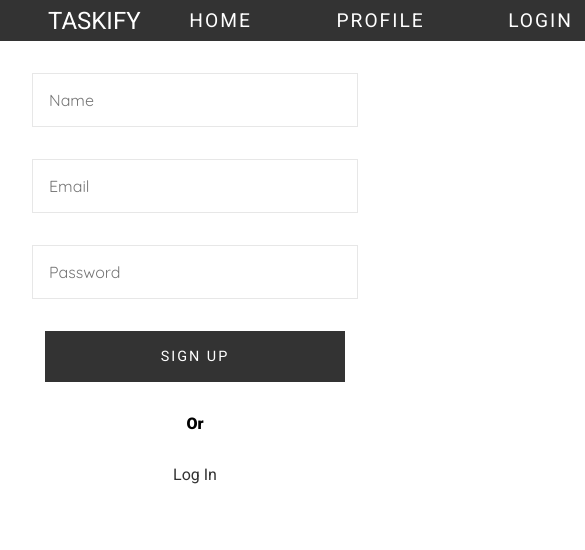
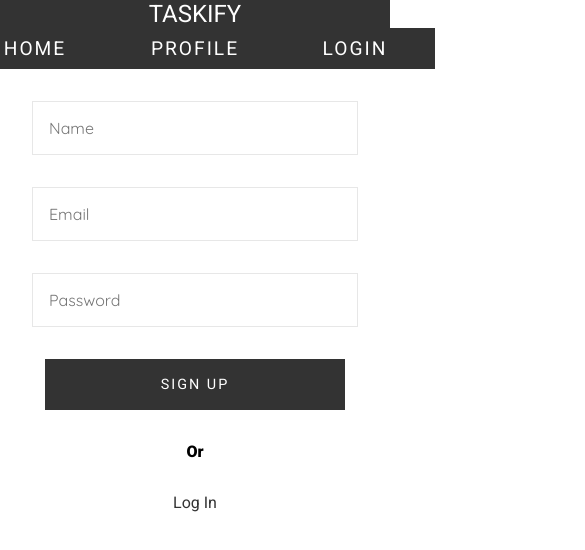
Before and after one commit to sparshjain531/Taskify-todo, a React (Vite) app: page /register in a window 390 px wide. Shown: the top 550 px of the page, 585 px wide, since content can reach past the window. Built offline with nearby package versions, Linux system fonts and the light colour scheme; no server answers.

Commit message:
edit media queries

```diff
--- a/src/styles/mediaquery.scss
+++ b/src/styles/mediaquery.scss
@@ -1,5 +1,24 @@
 @media (max-width: 900px) {
-    .login {
-      padding: 0;
+  .login {
+    padding: 0;
+  }
+}
+
+@media only screen and (max-width: 600px) {
+  .header {
+    background-color: $color3;
+    display: flex;
+    flex-direction: column;
+    align-items: center;
+    justify-content: center;
+    width: 100%;
+
+    >div {
+      h2 {
+        text-transform: uppercase;
+        color: $color2;
+        font-weight: 400;
+      }
     }
   }
+}
```
